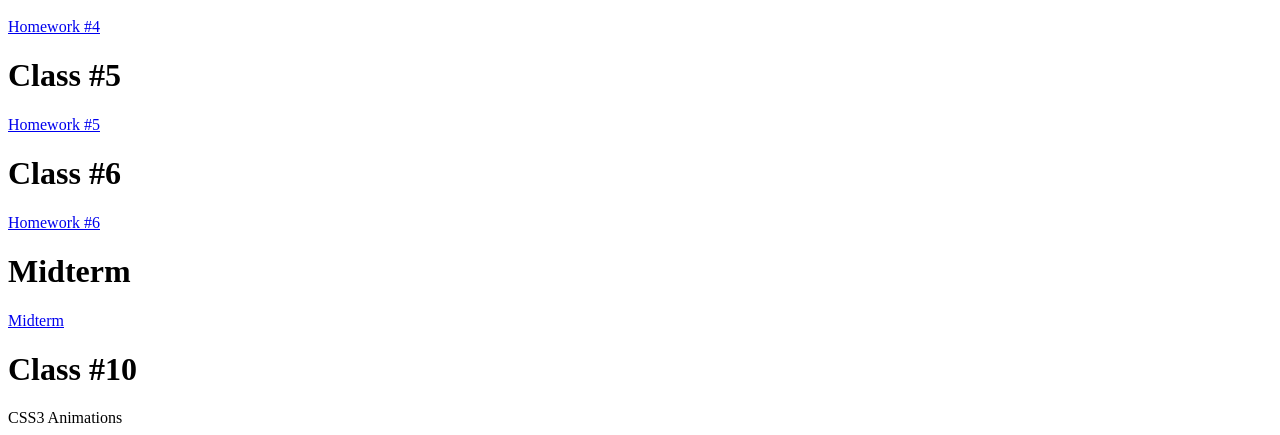
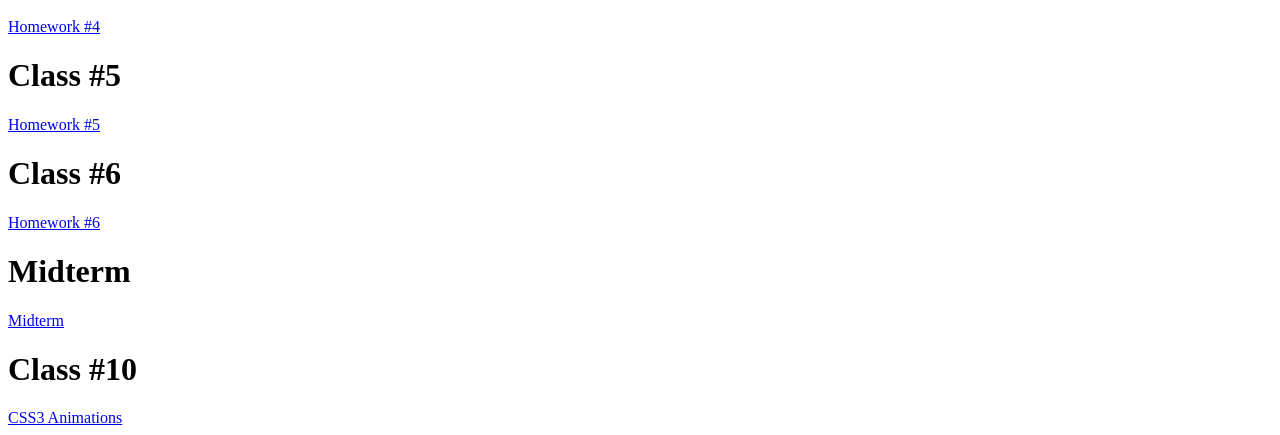
Before and after one commit to dwarfstarcanary/SangeetaLall, a plain HTML site: page index.html in a window 1280 px wide. Shown: the part 667-1102 px from the top of the page. Drawn offline with Linux system fonts and the light colour scheme.

Commit message:
Update index.html

```diff
--- a/index.html
+++ b/index.html
@@ -41,7 +41,7 @@
     <a href="me_midterm/about.html"> Midterm </a>
 
     <h1> Class #10 </h1>
-    <a href"classten.html"> CSS3 Animations </a>
+    <a href="classten.html"> CSS3 Animations </a>
 
 
 </body>
```
